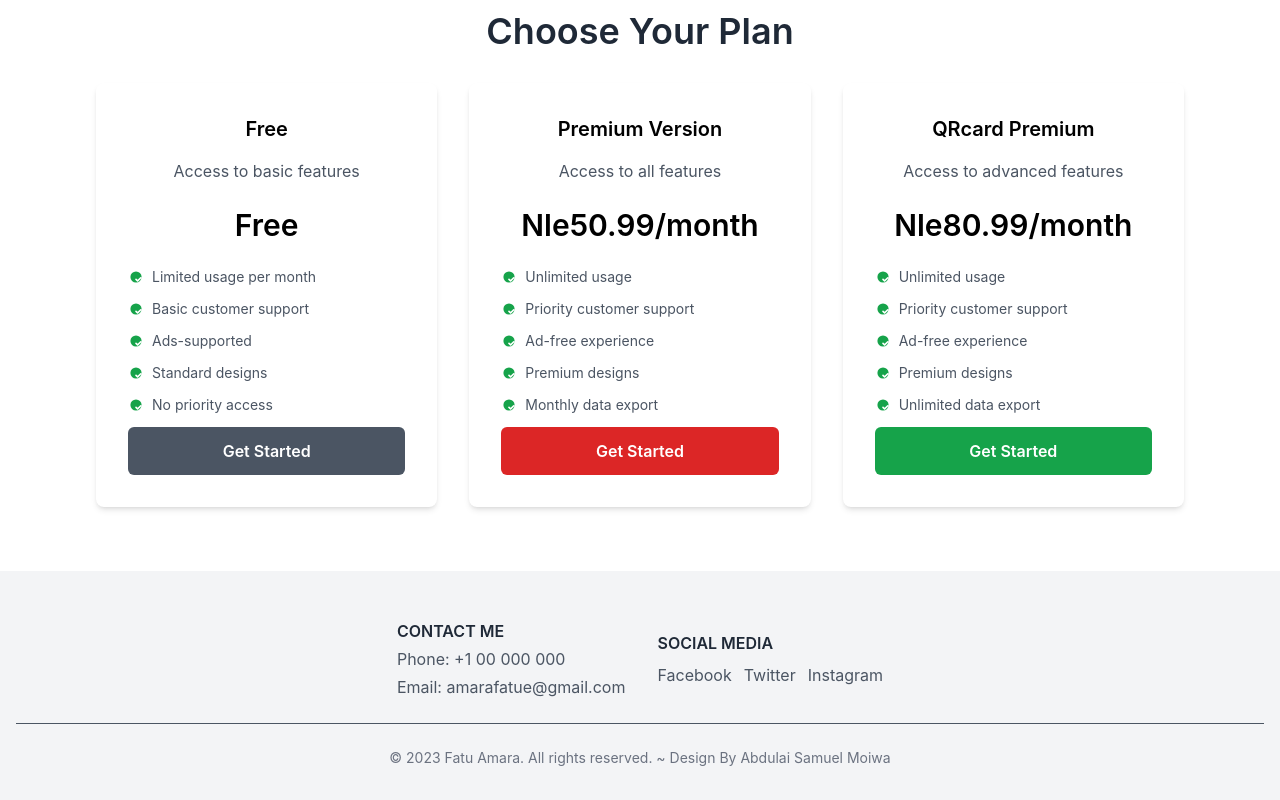
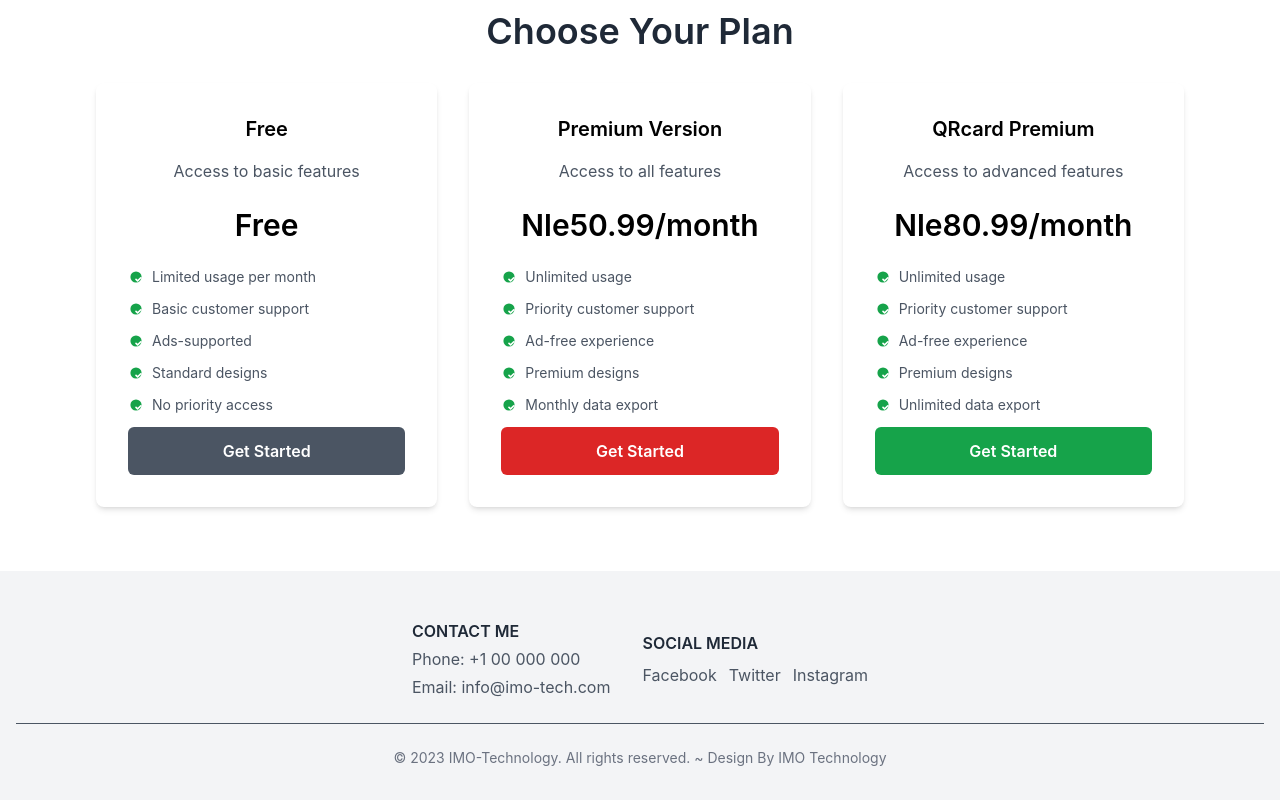
Before and after one commit to Imo-Tech-Solutions/digital_contacts, a React (Create React App) app: page /#/ in a window 1280 px wide. Shown: the part 1957-2757 px from the top of the page. Built offline with nearby package versions, Linux system fonts and the light colour scheme.

Commit message:
update footer

```diff
--- a/src/components/Footer.jsx
+++ b/src/components/Footer.jsx
@@ -16,7 +16,7 @@ function Footer() {
               Address: 123 Street, usa, United State
             </p> */}
             <p className="text-gray-600 mt-1">Phone: +1 00 000 000</p>
-            <p className="text-gray-600 mt-1">Email: amarafatue@gmail.com</p>
+            <p className="text-gray-600 mt-1">Email: info@imo-tech.com</p>
           </div>
           <div className="mt-4 md:mt-0">
             <h4 className="text-gray-800 uppercase font-semibold">Social Media</h4>
@@ -50,9 +50,9 @@ function Footer() {
         </div>
         <hr className="border-gray-600 my-6" />
         <div className="text-center text-gray-500 text-sm">
-          &copy; {new Date().getFullYear()} Fatu Amara. All rights reserved.
-          ~ Design By <span className='hover:text-gray-800'> <a href='https://github.com/samuelmoiwa'
-          target="_blank" rel="noopener noreferrer"> Abdulai Samuel Moiwa </a></span>
+          &copy; {new Date().getFullYear()} IMO-Technology. All rights reserved.
+          ~ Design By <span className='hover:text-gray-800'> <a href='#'
+          target="_blank" rel="noopener noreferrer"> IMO Technology </a></span>
         </div>
       </div>
     </footer>
```
